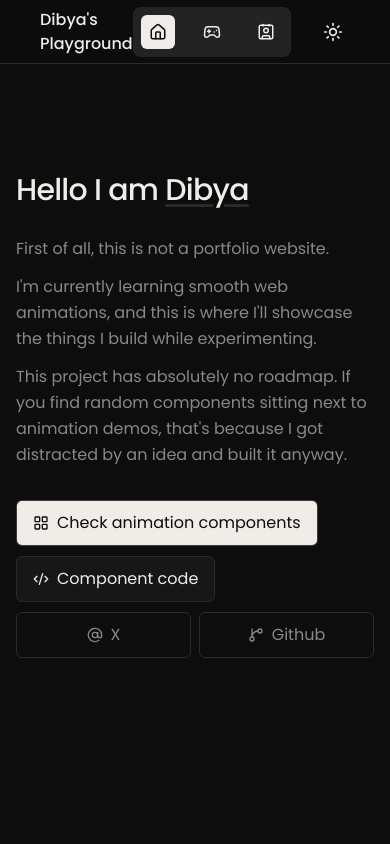
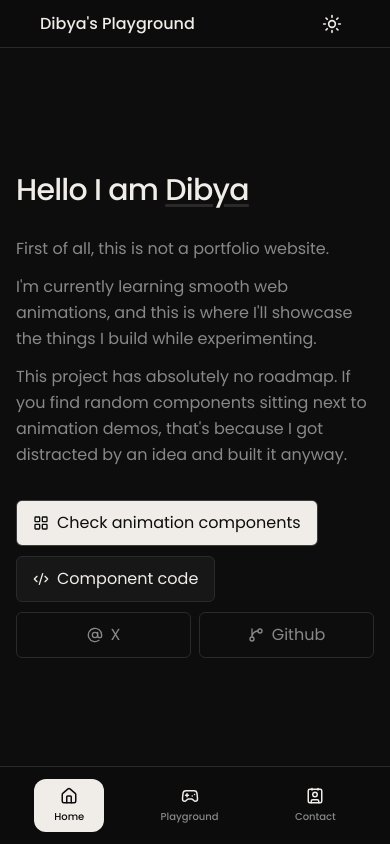
Before and after one commit to dibya-22/animation-playground, a Next.js app: page / in a window 390 px wide. Built offline with nearby package versions, Linux system fonts and the light colour scheme.

Commit message:
feat: improve mobile navbar

```diff
--- a/components/ui/Navbar.tsx
+++ b/components/ui/Navbar.tsx
@@ -26,7 +26,8 @@ const Navbar = () => {
 
     return (
         <>
-            <nav className="flex fixed top-0 z-50 h-16 w-full items-center justify-between border-b border-border bg-background/80 px-10 backdrop-blur-sm">
+            {/* Desktop Navbar */}
+            <nav className="hidden md:flex fixed top-0 z-50 h-16 w-full items-center justify-between border-b border-border bg-background/80 px-10 backdrop-blur-sm">
                 <div className="font-medium">
                     Dibya&#39;s Playground
                 </div>
@@ -84,6 +85,60 @@ const Navbar = () => {
                     </li>
                 </ul>
             </nav>
+
+
+            {/* Mobile Top Navbar */}
+            <nav className="flex md:hidden fixed top-0 z-50 h-12 w-full items-center justify-between border-b border-border bg-background/80 px-10 backdrop-blur-sm">
+            <div className="font-medium">
+                    Dibya&#39;s Playground
+                </div>
+                <ThemeSwitcher/>
+            </nav>
+
+            {/* Mobile Top Navbar */}
+            <div className="flex md:hidden fixed bottom-0 z-50 w-full items-center justify-around border-t border-border bg-background/90 px-4 py-3 backdrop-blur-sm ">
+                {navLinks.map((link, index) => {
+                    const isActivePath = activeIndex === index;
+                    const isHoveredItem = isHovered === index;
+
+                    return (
+                        <Link
+                            key={index}
+                            href={link.href}
+                            title={link.name}
+                            onMouseEnter={() => setIsHovered(index)}
+                            onMouseLeave={() => setIsHovered(null)}
+                            className="relative flex flex-col items-center gap-1 rounded-xl px-5 py-2"
+                        >
+                            {isActivePath && (
+                                <motion.div
+                                    layoutId="nav-active-mobile"
+                                    className="absolute inset-0 rounded-xl bg-foreground"
+                                    transition={{ type: "spring", stiffness: 400, damping: 30 }}
+                                />
+                            )}
+                            <AnimatePresence>
+                                {isHoveredItem && !isActivePath && (
+                                    <motion.div
+                                        layoutId="nav-hover-mobile"
+                                        initial={{ opacity: 0 }}
+                                        animate={{ opacity: 1 }}
+                                        exit={{ opacity: 0 }}
+                                        transition={{ duration: 0.15 }}
+                                        className="absolute inset-0 rounded-xl bg-foreground/10"
+                                    />
+                                )}
+                            </AnimatePresence>
+                            <span className={`relative z-10 transition-colors duration-150 ${isActivePath ? "text-background" : "text-foreground"}`}>
+                                {link.icon}
+                            </span>
+                            <span className={`relative z-10 text-[10px] font-medium transition-colors duration-150 ${isActivePath ? "text-background" : "text-muted-foreground"}`}>
+                                {link.name}
+                            </span>
+                        </Link>
+                    );
+                })}
+            </div>
         </>
     );
 };
```
